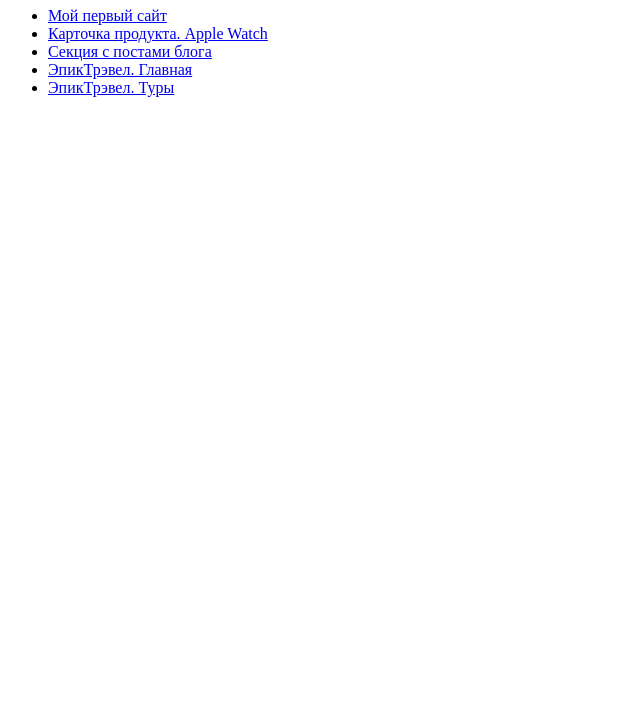
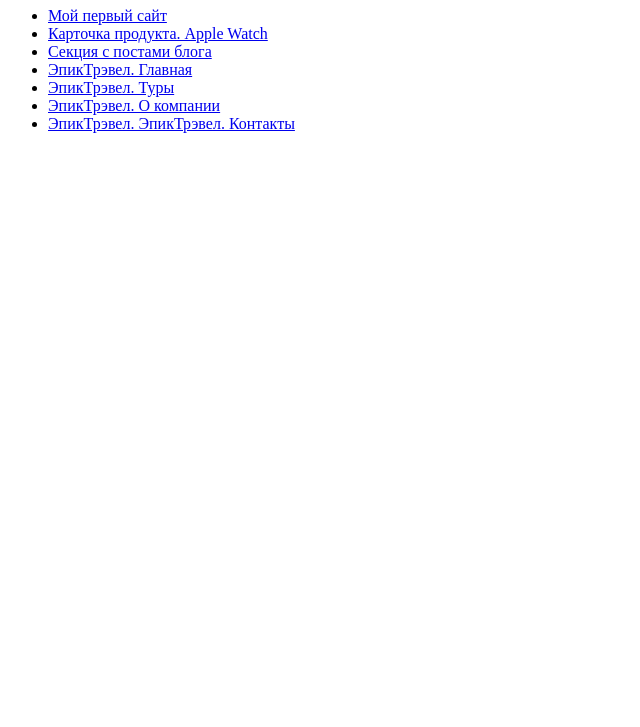
Before and after one commit to ArturShDev/Portfolio, a plain HTML site: page index.html in a window 1280 px wide. Shown: the part 73-800 px from the top of the page, without its empty margins (0-640 px from the left). Drawn offline with Linux system fonts and the light colour scheme.

Commit message:
Update index.html

```diff
--- a/index.html
+++ b/index.html
@@ -25,6 +25,12 @@
         <li>
             <a href="./epic-trevel/tours.html">ЭпикТрэвел. Туры</a>
         </li>
+                <li>
+            <a href="./epic-trevel/about.html">ЭпикТрэвел. О компании</a>
+        </li>
+                <li>
+            <a href="./epic-trevel/contacts.html">ЭпикТрэвел. ЭпикТрэвел. Контакты</a>
+        </li>
     </ul>
 </body>
 
```
